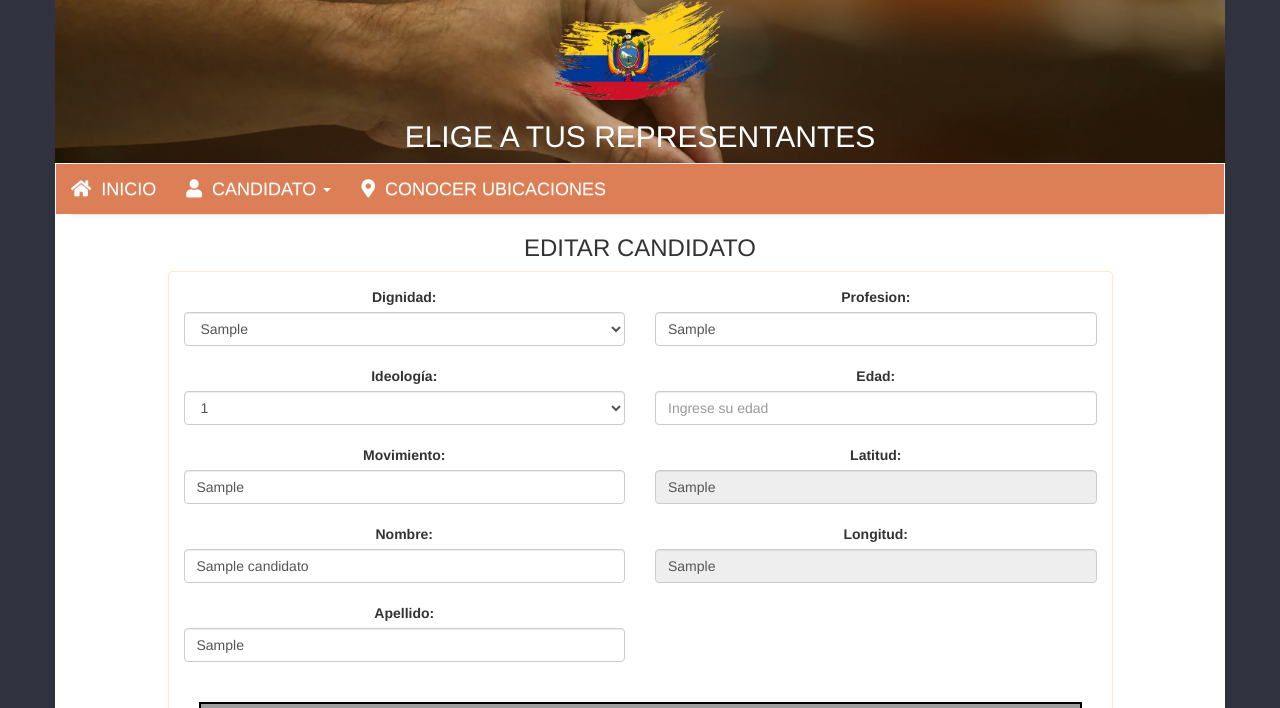
After one commit to Italo5802/elecciones, a CodeIgniter app: page /elecciones/index.php/candidatos/editar/1 in a window 1280 px wide. The commit adds this page. Shown: the top 708 px of the page. Run offline with CodeIgniter, Linux system fonts and the light colour scheme; tables that the repository leaves empty or names only in its code hold one stand-in row (values such as "Sample post"); some libraries are stand-ins or nearby versions; grey boxes are pictures that could not be loaded.

Commit message:
desarrollo de la opción de editar

```diff
--- a/application/controllers/Candidatos.php
+++ b/application/controllers/Candidatos.php
@@ -26,6 +26,14 @@
         $this->load->view('footer');
       }
 
+      public function editar($id_el){
+        $data['editarCandidato']=$this->Candidato->obtenerPorId($id_el);
+        $this->load->view('header');
+        $this->load->view('candidatos/editar',$data);
+        $this->load->view('footer');
+      }
+
+
       public function guardar(){
       $datosNuevoCandidato=array(
        "dignidad_el"=>$this->input->post('dignidad_el'),
@@ -45,6 +53,27 @@
 
      }
      }
+
+     public function procesarActualizacion() {
+       $datosEditados = array(
+         "dignidad_el"=>$this->input->post('dignidad_el'),
+         "movimiento_el"=>$this->input->post('movimiento_el'),
+         "nombre_el"=>$this->input->post('nombre_el'),
+         "apellido_el"=>$this->input->post('apellido_el'),
+         "profesion_el"=>$this->input->post('profesion_el'),
+         "edad_el"=>$this->input->post('edad_el'),
+         "latitud_el"=>$this->input->post('latitud_el'),
+         "longitud_el"=>$this->input->post('longitud_el'),
+         "ideologia_el"=>$this->input->post('ideologia_el'),
+       );
+
+       $id_el = $this->input->post('id_el');
+       if ($this->Candidato->actualizar($id_el, $datosEditados)) {
+         redirect("candidatos/index");
+       } else {
+       }
+
+     }
      //funcion par aelimianr instructores
     public function eliminar($id_el){
       //echo $id_ins;
--- a/application/models/Candidato.php
+++ b/application/models/Candidato.php
@@ -24,6 +24,20 @@
       }
 
     }
+    function obtenerPorId($id_el) {
+      $this->db->where("id_el", $id_el);
+      $producto = $this->db->get("candidato");
+      if ($producto->num_rows() > 0) {
+          return $producto->row();
+      } else { // no hay datos
+          return false;
+      }
+    }
+    // función para actualizar un instructor
+    function actualizar($id_el, $datos) {
+        $this->db->where("id_el", $id_el);
+        return $this->db->update('candidato', $datos);
+    }
     function borrar($id_el){
       $this->db->where("id_el",$id_el);
       if ($this->db->delete("candidato")) {
--- /dev/null
+++ b/application/views/candidatos/editar.php
@@ -0,0 +1,107 @@
+<center><h3>EDITAR CANDIDATO</h3></center>
+<form class="" action="<?php echo site_url(); ?>/candidatos/procesarActualizacion" method="post">
+  <div class="row">
+    <div class="col-md-1">
+
+    </div>
+    <div class="col-md-10 text-center" >
+      <!-- creacion de row para labels -->
+      <div class="panel panel-warning">
+          <div class="panel-body">
+            <div class="row">
+              <div class="col-md-6">
+                <input type="hidden" name="id_el" id="id_el" class="form-control" value="<?php echo $editarCandidato->id_el; ?>" readonly >
+                <label for="">Dignidad:</label><br>
+                <select name="dignidad_el" id="dignidad_el" class="form-control" required>
+                  <option value="<?php echo $editarCandidato->dignidad_el; ?>" > <?php echo $editarCandidato->dignidad_el; ?></option>
+                  <option value="Presidente/a">Presidente/a</option>
+                  <option value="Asambleista Nacional">Asambleísta Nacional</option>
+                  <option value="Asambleista Provincial">Asambleísta Provincial</option>
+                </select>
+
+                <br>
+                <label for="">Ideología:</label><br>
+                <select  class="form-select form-control" name="ideologia_el"  required>
+                    <option value="<?php echo $editarCandidato->ideologia_el; ?>" > <?php echo $editarCandidato->ideologia_el; ?></option>
+                    <option value="Izquierda">Izquierda</option>
+                    <option value="Derecha">Derecha</option>
+                    <br/>
+                </select>
+                <br>
+                <label for="">Movimiento:</label><br>
+                <input type="text" placeholder="Ingrese su Movimiento" class="form-control" name="movimiento_el" value="<?php echo $editarCandidato->movimiento_el; ?>" required>
+                <br>
+                 <label for="">Nombre:</label><br>
+                 <input type="text" placeholder="Ingrese su nombre" class="form-control" name="nombre_el" value="<?php echo $editarCandidato->nombre_el; ?>"  required>
+                 <br>
+                 <label for="">Apellido:</label><br>
+                  <input type="text" placeholder="Ingrese su Apellido" class="form-control" name="apellido_el" value="<?php echo $editarCandidato->apellido_el; ?>" required>
+                  <br>
+
+              </div>
+              <div class="col-md-6">
+                <label for="">Profesion:</label><br>
+                <input type="text" placeholder="Ingrese la profesión" class="form-control" name="profesion_el" value="<?php echo $editarCandidato->profesion_el; ?>" required>
+                <br>
+                <label for="">Edad:</label><br>
+                <input type="number" placeholder="Ingrese su edad" class="form-control" name="edad_el" value="<?php echo $editarCandidato->edad_el; ?>" required>
+                <br>
+                <label for="">Latitud:</label><br>
+                <input type="text" placeholder="Seleccione la ubicación en el mapa" class="form-control" name="latitud_el" id="latitud_el" value="<?php echo $editarCandidato->latitud_el; ?>" readonly required>
+                <br>
+                <label for="">Longitud:</label><br>
+                <input type="text" placeholder="Seleccione la ubicación en el mapa" class="form-control" name="longitud_el" id="longitud_el" value="<?php echo $editarCandidato->longitud_el; ?>" readonly required>
+              </div>
+          </div>
+          <br>
+          <div class="">
+            <div class="col-md-12">
+              <div id="mapaUbicacion" style="height:350px; with:100%; border:2px solid black;"></div>
+            </div>
+          </div>
+        </div>
+      </div>
+    </div>
+    <div class="col-md-1">
+
+    </div>
+  </div>
+  <div class="row">
+      <div class="col-md-12 text-center">
+        <button type="submit" name="button" class="btn btn-primary">  Editar</button>
+          <a href="<?php echo site_url(); ?>/candidatos/nuevo" class="btn btn-danger">Cancelar
+          </a>
+      </div>
+    </div>
+    <br><br><br>
+</form>
+<script type="text/javascript">
+  function initMap(){
+    var centro = new google.maps.LatLng(-1.6846626939153513, -78.66390270881963);
+    var mapa1= new google.maps.Map(
+      document.getElementById('mapaUbicacion'),
+      {
+        center:centro,
+        zoom: 7,mapTypeId:google.maps.MapTypeId.BASIC
+      }
+    );
+    var marcador=new google.maps.Marker({
+      position:centro,
+      map:mapa1,
+      title:"Seleccione la direccion",
+      icon: {
+        url: "<?php echo base_url(); ?>assets/images/mapp1.png",
+        scaledSize: new google.maps.Size(42, 50) // Ajusta el tamaño del marcador aquí
+      },
+      draggable:true
+    });
+    google.maps.event.addListener(marcador,
+      'dragend',function(){
+      //alert("Se termino el Drag");
+      document.getElementById('latitud_el').value=
+      this.getPosition().lat();
+      document.getElementById('longitud_el').value=
+      this.getPosition().lng();
+      });
+  }
+</script>
--- a/application/views/candidatos/index.php
+++ b/application/views/candidatos/index.php
@@ -53,7 +53,7 @@
                     <?php echo $filaTemporal->longitud_el; ?>
                   </td>
                   <td class="text-center">
-                    <a href="#" title="Editar empleado" style="color:green;">
+                    <a href="<?php echo site_url('/candidatos/editar/'); ?><?php echo $filaTemporal->id_el; ?>"  title="Editar candidato" style="color:green;">
                       <i class="glyphicon glyphicon-pencil"></i>
                     </a>
                     &nbsp;&nbsp;&nbsp;&nbsp;
```
